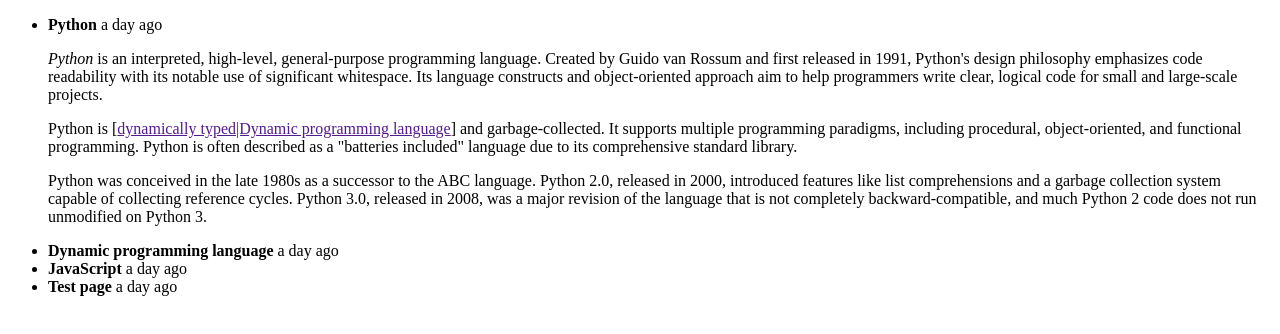
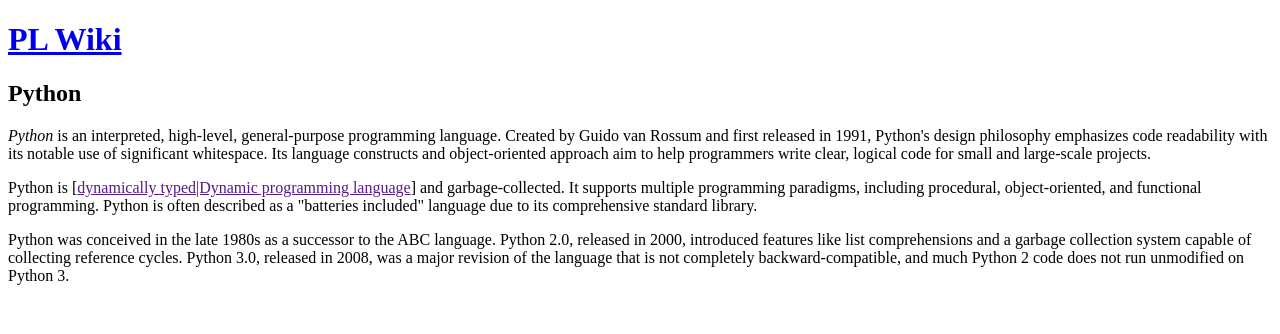
Before and after one commit to momentumlearn/teamworks-training, a React app in the folder frontend/: page / in a window 1280 px wide. Both pictures are taken after a click on the element "Python". Shown: the top 334 px of the page. Built offline with nearby package versions, Linux system fonts and the light colour scheme; the HTML template or start-up script is replaced by a standard one.

Commit message:
Add the ability to switch between pages

```diff
--- /dev/null
+++ b/frontend/src/components/App.js
@@ -0,0 +1,71 @@
+import React from 'react'
+import PageList from './PageList'
+import Page from './Page'
+
+const pages = [
+  {
+    body: "*Python* is an interpreted, high-level, general-purpose programming language. Created by Guido van Rossum and first released in 1991, Python's design philosophy emphasizes code readability with its notable use of significant whitespace. Its language constructs and object-oriented approach aim to help programmers write clear, logical code for small and large-scale projects.\n\nPython is [[dynamically typed|Dynamic programming language]] and garbage-collected. It supports multiple programming paradigms, including procedural, object-oriented, and functional programming. Python is often described as a \"batteries included\" language due to its comprehensive standard library.\n\nPython was conceived in the late 1980s as a successor to the ABC language. Python 2.0, released in 2000, introduced features like list comprehensions and a garbage collection system capable of collecting reference cycles. Python 3.0, released in 2008, was a major revision of the language that is not completely backward-compatible, and much Python 2 code does not run unmodified on Python 3.",
+    id: 1,
+    title: 'Python',
+    updated_at: '2019-12-10 19:52:23.050761',
+    updated_by: null
+  },
+  {
+    body: '*Dynamic programming language* in computer science is a class of high-level programming languages, which at runtime, execute many common programming behaviors that static programming languages perform during compilation. These behaviors could include an extension of the program, by adding new code, by extending objects and definitions, or by modifying the type system. Although similar behaviors can be emulated in nearly any language, with varying degrees of difficulty, complexity and performance costs, dynamic languages provide direct tools to make use of them. Many of these features were first implemented as native features in the Lisp programming language. \n\n## Examples\n\nPopular dynamic programming languages include [[JavaScript]], [[Python]], Ruby, PHP, Lua and Perl.',
+    id: 2,
+    title: 'Dynamic programming language',
+    updated_at: '2019-12-10 19:52:23.053777',
+    updated_by: null
+  },
+  {
+    body: '*JavaScript*, often abbreviated as JS, is a high-level, just-in-time compiled, object-oriented programming language that conforms to the ECMAScript specification. JavaScript has curly-bracket syntax, [[dynamic typing|Dynamic programming language]], prototype-based object-orientation, and first-class functions.\n\nAlongside HTML and CSS, JavaScript is one of the core technologies of the World Wide Web. JavaScript enables interactive web pages and is an essential part of web applications. The vast majority of websites use it, and major web browsers have a dedicated JavaScript engine to execute it.',
+    id: 3,
+    title: 'JavaScript',
+    updated_at: '2019-12-10 19:52:23.057221',
+    updated_by: null
+  },
+  {
+    body: 'I am some test text',
+    id: 4,
+    title: 'Test page',
+    updated_at: '2019-12-10 20:12:31.074511',
+    updated_by: 1
+  }
+]
+
+class App extends React.Component {
+  constructor () {
+    super()
+    this.state = {
+      activePage: null
+    }
+
+    this.setActivePage = this.setActivePage.bind(this)
+  }
+
+  setActivePage (page) {
+    this.setState({ activePage: page })
+  }
+
+  render () {
+    return (
+      <div id='App'>
+        <h1>
+          <a
+            onClick={(event) => { event.preventDefault(); this.setActivePage(null) }}
+            href='#'
+          >
+            PL Wiki
+          </a>
+        </h1>
+        {
+          this.state.activePage === null
+            ? <PageList pages={pages} setPage={this.setActivePage} />
+            : <Page page={this.state.activePage} />
+        }
+      </div>
+    )
+  }
+}
+
+export default App
--- /dev/null
+++ b/frontend/src/components/Page.js
@@ -0,0 +1,18 @@
+import React from 'react'
+import moment from 'moment'
+import ReactMarkdown from 'react-markdown'
+
+class Page extends React.Component {
+  render () {
+    const page = this.props.page
+
+    return (
+      <div className='page'>
+        <h2>{page.title}</h2>
+        <ReactMarkdown source={page.body} />
+      </div>
+    )
+  }
+}
+
+export default Page
--- a/frontend/src/components/PageList.js
+++ b/frontend/src/components/PageList.js
@@ -2,35 +2,19 @@
 import PageListItem from './PageListItem'
 
 class PageList extends React.Component {
-  constructor () {
-    super()
-
-    this.state = {
-      open: null
-    }
-
-    this.openPage = this.openPage.bind(this)
-  }
-
-  openPage (pageId) {
-    if (this.state.open === pageId) {
-      this.setState({ open: null })
-    } else {
-      this.setState({ open: pageId })
-    }
-  }
-
   render () {
     return (
+      <div id='PageList'>
         <ul>
           {this.props.pages.map((page) => (
             <PageListItem
               key={page.id}
-            openPage={this.openPage}
-            page={page} open={page.id === this.state.open}
+              page={page}
+              openPage={this.props.setPage}
             />)
           )}
         </ul>
+      </div>
     )
   }
 }
--- a/frontend/src/components/PageListItem.js
+++ b/frontend/src/components/PageListItem.js
@@ -7,7 +7,7 @@
     const { page, open, openPage } = this.props
     return (
       <li>
-        <strong style={{ cursor: 'pointer' }} onClick={() => openPage(page.id)}>{page.title}</strong>{' '}
+        <strong style={{ cursor: 'pointer' }} onClick={() => openPage(page)}>{page.title}</strong>{' '}
         <span>{moment(page.updated_at).fromNow()}</span>
         {open && <ReactMarkdown source={page.body} />}
       </li>)
--- a/frontend/src/index.js
+++ b/frontend/src/index.js
@@ -1,40 +1,8 @@
-import moment from 'moment'
 import React from 'react'
 import ReactDOM from 'react-dom'
-import PageList from './components/PageList'
-
-const pages = [
-  {
-    body: "*Python* is an interpreted, high-level, general-purpose programming language. Created by Guido van Rossum and first released in 1991, Python's design philosophy emphasizes code readability with its notable use of significant whitespace. Its language constructs and object-oriented approach aim to help programmers write clear, logical code for small and large-scale projects.\n\nPython is [[dynamically typed|Dynamic programming language]] and garbage-collected. It supports multiple programming paradigms, including procedural, object-oriented, and functional programming. Python is often described as a \"batteries included\" language due to its comprehensive standard library.\n\nPython was conceived in the late 1980s as a successor to the ABC language. Python 2.0, released in 2000, introduced features like list comprehensions and a garbage collection system capable of collecting reference cycles. Python 3.0, released in 2008, was a major revision of the language that is not completely backward-compatible, and much Python 2 code does not run unmodified on Python 3.",
-    id: 1,
-    title: 'Python',
-    updated_at: '2019-12-10 19:52:23.050761',
-    updated_by: null
-  },
-  {
-    body: '*Dynamic programming language* in computer science is a class of high-level programming languages, which at runtime, execute many common programming behaviors that static programming languages perform during compilation. These behaviors could include an extension of the program, by adding new code, by extending objects and definitions, or by modifying the type system. Although similar behaviors can be emulated in nearly any language, with varying degrees of difficulty, complexity and performance costs, dynamic languages provide direct tools to make use of them. Many of these features were first implemented as native features in the Lisp programming language. \n\n## Examples\n\nPopular dynamic programming languages include [[JavaScript]], [[Python]], Ruby, PHP, Lua and Perl.',
-    id: 2,
-    title: 'Dynamic programming language',
-    updated_at: '2019-12-10 19:52:23.053777',
-    updated_by: null
-  },
-  {
-    body: '*JavaScript*, often abbreviated as JS, is a high-level, just-in-time compiled, object-oriented programming language that conforms to the ECMAScript specification. JavaScript has curly-bracket syntax, [[dynamic typing|Dynamic programming language]], prototype-based object-orientation, and first-class functions.\n\nAlongside HTML and CSS, JavaScript is one of the core technologies of the World Wide Web. JavaScript enables interactive web pages and is an essential part of web applications. The vast majority of websites use it, and major web browsers have a dedicated JavaScript engine to execute it.',
-    id: 3,
-    title: 'JavaScript',
-    updated_at: '2019-12-10 19:52:23.057221',
-    updated_by: null
-  },
-  {
-    body: 'I am some test text',
-    id: 4,
-    title: 'Test page',
-    updated_at: '2019-12-10 20:12:31.074511',
-    updated_by: 1
-  }
-]
+import App from './components/App'
 
 ReactDOM.render(
-  <PageList pages={pages} />,
+  <App />,
   document.getElementById('main')
 )
```
Lines whose indentation alone changed are shown as unchanged.
